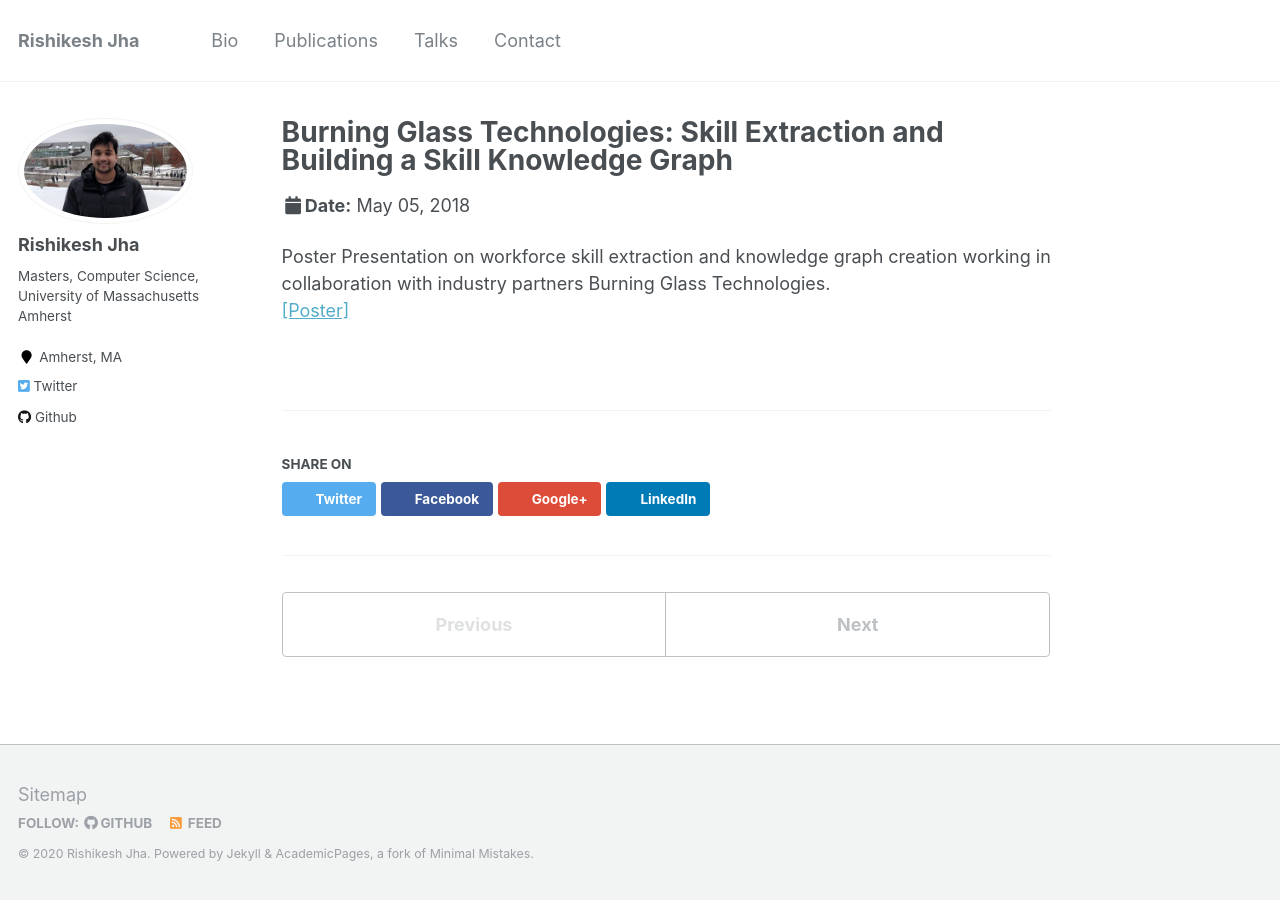
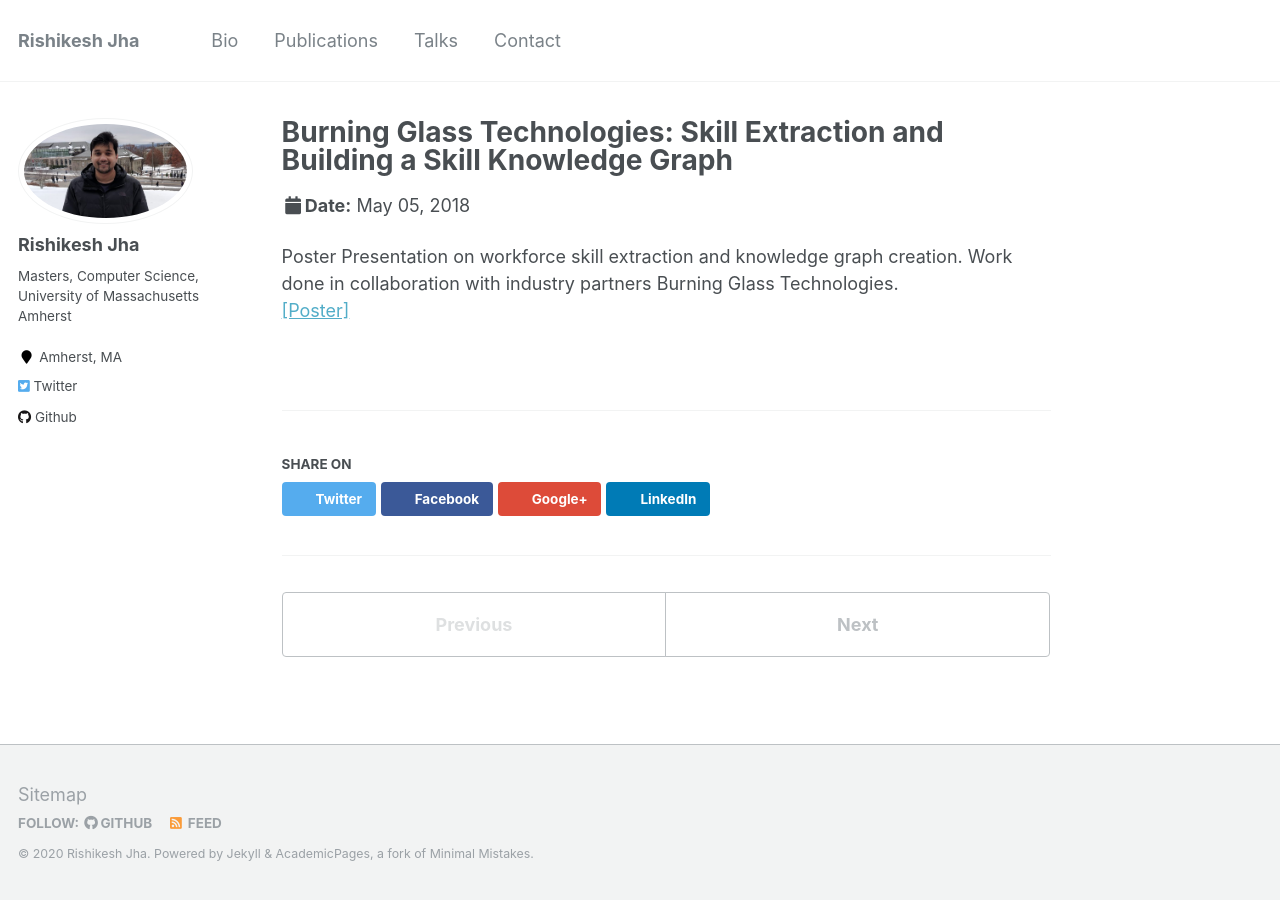
Before and after one commit to tantrik16/tantrik16.github.io, a Jekyll site: the page built from _talks/2018-05-05.md, in a window 1280 px wide. Built offline with Jekyll 4.4.1, drawn with Linux system fonts in a browser that asks for light colours.

Commit message:
talk updated

```diff
--- a/_talks/2018-05-05.md
+++ b/_talks/2018-05-05.md
@@ -7,4 +7,4 @@
 location: "MA"
 ---
 
-Poster Presentation on workforce skill extraction and knowledge graph creation working in collaboration with industry partners Burning Glass Technologies. <br> <a href ="/files/skill-extraction.pdf">[Poster]</a>
+Poster Presentation on workforce skill extraction and knowledge graph creation. Work done in collaboration with industry partners Burning Glass Technologies. <br> <a href ="/files/skill-extraction.pdf">[Poster]</a>
```
